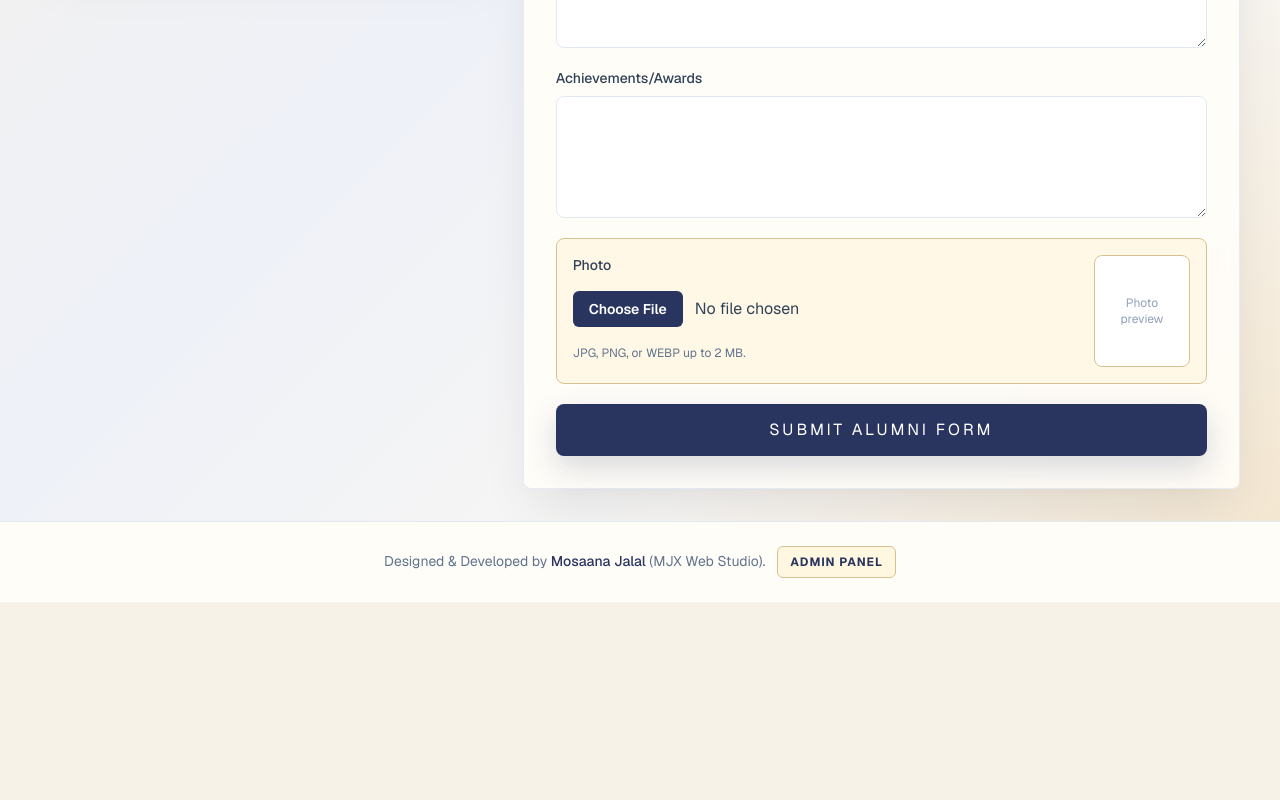
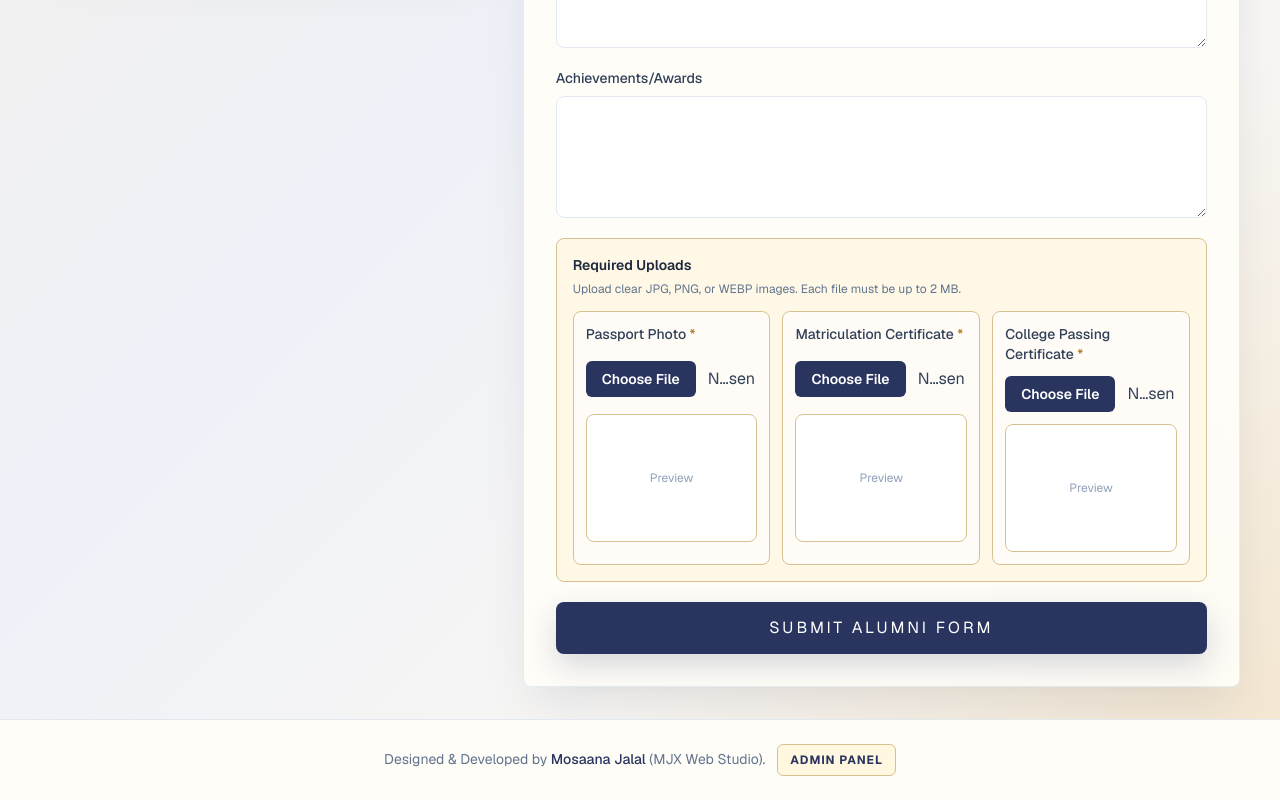
Before and after one commit to Mosanna-Jalal/gbm-alumnae, a Next.js app: page / in a window 1280 px wide. Shown: the part 768-1568 px from the top of the page. Before the commit the page ends 1370 px from the top, so only its background shows below. Built offline with nearby package versions, Linux system fonts and the light colour scheme.

Commit message:
proof fields updated

```diff
--- a/app/admin/admin-dashboard.tsx
+++ b/app/admin/admin-dashboard.tsx
@@ -23,6 +23,16 @@ type Submission = {
   photoUrl: string;
   photoPublicId: string;
   photoSize: number | string;
+  matriculationCertificateName: string;
+  matriculationCertificatePreviewUrl: string;
+  matriculationCertificateUrl: string;
+  matriculationCertificatePublicId: string;
+  matriculationCertificateSize: number | string;
+  collegePassingCertificateName: string;
+  collegePassingCertificatePreviewUrl: string;
+  collegePassingCertificateUrl: string;
+  collegePassingCertificatePublicId: string;
+  collegePassingCertificateSize: number | string;
   sheetStatus: string;
 };
 
@@ -49,6 +59,48 @@ const columns: Array<{
   { key: "photoUrl", label: "Photograph URL" },
   { key: "photoPublicId", label: "Cloudinary Public ID" },
   { key: "photoSize", label: "Photo Size" },
+  {
+    key: "matriculationCertificatePreviewUrl",
+    label: "Matriculation Certificate",
+    exportable: false,
+  },
+  {
+    key: "matriculationCertificateName",
+    label: "Matriculation Certificate File",
+  },
+  {
+    key: "matriculationCertificateUrl",
+    label: "Matriculation Certificate URL",
+  },
+  {
+    key: "matriculationCertificatePublicId",
+    label: "Matriculation Certificate Public ID",
+  },
+  {
+    key: "matriculationCertificateSize",
+    label: "Matriculation Certificate Size",
+  },
+  {
+    key: "collegePassingCertificatePreviewUrl",
+    label: "College Passing Certificate",
+    exportable: false,
+  },
+  {
+    key: "collegePassingCertificateName",
+    label: "College Passing Certificate File",
+  },
+  {
+    key: "collegePassingCertificateUrl",
+    label: "College Passing Certificate URL",
+  },
+  {
+    key: "collegePassingCertificatePublicId",
+    label: "College Passing Certificate Public ID",
+  },
+  {
+    key: "collegePassingCertificateSize",
+    label: "College Passing Certificate Size",
+  },
   { key: "sheetStatus", label: "Sheet Sync" },
 ];
 
@@ -68,6 +120,12 @@ export function AdminDashboard() {
           : "",
         photoSize: submission.photoSize
           ? `${Math.round(Number(submission.photoSize) / 1024)} KB`
+          : "",
+        matriculationCertificateSize: submission.matriculationCertificateSize
+          ? `${Math.round(Number(submission.matriculationCertificateSize) / 1024)} KB`
+          : "",
+        collegePassingCertificateSize: submission.collegePassingCertificateSize
+          ? `${Math.round(Number(submission.collegePassingCertificateSize) / 1024)} KB`
           : "",
       })),
     [submissions],
@@ -228,23 +286,23 @@ export function AdminDashboard() {
                           key={column.key}
                           className="max-w-[280px] border-b border-r border-white/10 px-3 py-3 align-top text-zinc-200 last:border-r-0"
                         >
-                          {column.key === "photoPreviewUrl" &&
-                          submission.photoPreviewUrl ? (
+                          {isPreviewColumn(column.key) &&
+                          submission[column.key] ? (
                             // eslint-disable-next-line @next/next/no-img-element
                             <img
-                              src={submission.photoPreviewUrl}
-                              alt={`${submission.name} passport photograph`}
-                              className="h-20 w-16 rounded-md border border-white/10 object-cover"
+                              src={String(submission[column.key])}
+                              alt={`${submission.name} ${column.label.toLowerCase()}`}
+                              className="h-20 w-28 rounded-md border border-white/10 bg-white object-contain"
                             />
-                          ) : column.key === "photoUrl" &&
-                            submission.photoUrl ? (
+                          ) : isUrlColumn(column.key) &&
+                            submission[column.key] ? (
                             <a
-                              href={submission.photoUrl}
+                              href={String(submission[column.key])}
                               target="_blank"
                               rel="noopener noreferrer"
                               className="text-amber-200 underline-offset-4 hover:underline"
                             >
-                              View photo
+                              View file
                             </a>
                           ) : (
                             submission[column.key]
@@ -271,3 +329,19 @@ export function AdminDashboard() {
     </div>
   );
 }
+
+function isPreviewColumn(key: keyof Submission) {
+  return (
+    key === "photoPreviewUrl" ||
+    key === "matriculationCertificatePreviewUrl" ||
+    key === "collegePassingCertificatePreviewUrl"
+  );
+}
+
+function isUrlColumn(key: keyof Submission) {
+  return (
+    key === "photoUrl" ||
+    key === "matriculationCertificateUrl" ||
+    key === "collegePassingCertificateUrl"
+  );
+}
--- a/app/api/alumni/route.ts
+++ b/app/api/alumni/route.ts
@@ -59,13 +59,26 @@ function signCloudinaryParams(
   return crypto.createHash("sha1").update(`${payload}${apiSecret}`).digest("hex");
 }
 
-async function uploadPhoto(file: FormDataEntryValue | null) {
+function hasUpload(file: FormDataEntryValue | null) {
+  return file instanceof File && file.size > 0;
+}
+
+async function uploadPhoto(
+  file: FormDataEntryValue | null,
+  {
+    folder = "gbm-alumni/passport-photos",
+    label = "Photograph",
+  }: {
+    folder?: string;
+    label?: string;
+  } = {},
+) {
   if (!(file instanceof File) || file.size === 0) {
     return undefined;
   }
 
   if (file.size > 2 * 1024 * 1024) {
-    throw new Error("Photograph must be smaller than 2 MB.");
+    throw new Error(`${label} must be smaller than 2 MB.`);
   }
 
   const { cloudName, apiKey, apiSecret } = getCloudinaryConfig();
@@ -74,7 +87,6 @@ async function uploadPhoto(file: FormDataEntryValue | null) {
     throw new Error("Cloudinary is not configured on the server.");
   }
 
-  const folder = "gbm-alumni/passport-photos";
   const timestamp = Math.round(Date.now() / 1000);
   const signature = signCloudinaryParams({ folder, timestamp }, apiSecret);
   const uploadForm = new FormData();
@@ -128,8 +140,12 @@ async function syncGoogleSheet(
       sheetId: process.env.GOOGLE_SHEET_ID,
       submittedAt: new Date().toISOString(),
       ...payload,
-      photo: payload.photo
-        ? payload.photo.url
+      photo: payload.photo ? payload.photo.url : "",
+      matriculationCertificate: payload.matriculationCertificate
+        ? payload.matriculationCertificate.url
+        : "",
+      collegePassingCertificate: payload.collegePassingCertificate
+        ? payload.collegePassingCertificate.url
         : "",
     }),
   });
@@ -144,6 +160,13 @@ async function syncGoogleSheet(
 export async function POST(request: Request) {
   try {
     const formData = await request.formData();
+    const photoFile = formData.get("photo");
+    const matriculationCertificateFile = formData.get(
+      "matriculationCertificate",
+    );
+    const collegePassingCertificateFile = formData.get(
+      "collegePassingCertificate",
+    );
     const payload: AlumniSubmissionInput = {
       name: clean(formData.get("name")),
       dateOfBirth: clean(formData.get("dateOfBirth")),
@@ -157,17 +180,39 @@ export async function POST(request: Request) {
       whatsapp: clean(formData.get("whatsapp")),
       presentAddress: clean(formData.get("presentAddress")),
       achievements: clean(formData.get("achievements")),
-      photo: await uploadPhoto(formData.get("photo")),
     };
 
     const missing = requiredFields.filter((field) => !payload[field]);
 
-    if (missing.length > 0) {
+    if (
+      missing.length > 0 ||
+      !hasUpload(photoFile) ||
+      !hasUpload(matriculationCertificateFile) ||
+      !hasUpload(collegePassingCertificateFile)
+    ) {
       return Response.json(
         { ok: false, message: "Please complete all required fields." },
         { status: 400 },
       );
     }
+
+    payload.photo = await uploadPhoto(photoFile, {
+      label: "Passport photograph",
+    });
+    payload.matriculationCertificate = await uploadPhoto(
+      matriculationCertificateFile,
+      {
+        folder: "gbm-alumni/certificates/matriculation",
+        label: "Matriculation certificate",
+      },
+    );
+    payload.collegePassingCertificate = await uploadPhoto(
+      collegePassingCertificateFile,
+      {
+        folder: "gbm-alumni/certificates/college-passing",
+        label: "College passing certificate",
+      },
+    );
 
     await getMongoConnection();
 
--- a/app/components/alumni-form.tsx
+++ b/app/components/alumni-form.tsx
@@ -18,6 +18,11 @@ type Status = {
   message: string;
 };
 
+type FilePreviewKey =
+  | "photo"
+  | "matriculationCertificate"
+  | "collegePassingCertificate";
+
 export function AlumniForm({
   whatsappGroupLink,
 }: {
@@ -29,15 +34,43 @@ export function AlumniForm({
     message: "",
   });
   const [isSubmitting, setIsSubmitting] = useState(false);
-  const [photoPreview, setPhotoPreview] = useState("");
+  const [filePreviews, setFilePreviews] = useState<Record<FilePreviewKey, string>>({
+    photo: "",
+    matriculationCertificate: "",
+    collegePassingCertificate: "",
+  });
+  const filePreviewsRef = useRef(filePreviews);
 
   useEffect(() => {
     return () => {
-      if (photoPreview) {
-        URL.revokeObjectURL(photoPreview);
+      Object.values(filePreviewsRef.current).forEach((previewUrl) => {
+        if (previewUrl) {
+          URL.revokeObjectURL(previewUrl);
+        }
+      });
+    };
+  }, []);
+
+  function handleFilePreview(
+    key: FilePreviewKey,
+    event: React.ChangeEvent<HTMLInputElement>,
+  ) {
+    const file = event.target.files?.[0];
+
+    setFilePreviews((current) => {
+      if (current[key]) {
+        URL.revokeObjectURL(current[key]);
       }
-    };
-  }, [photoPreview]);
+
+      const next = {
+        ...current,
+        [key]: file ? URL.createObjectURL(file) : "",
+      };
+      filePreviewsRef.current = next;
+
+      return next;
+    });
+  }
 
   async function handleSubmit(event: React.FormEvent<HTMLFormElement>) {
     event.preventDefault();
@@ -56,7 +89,22 @@ export function AlumniForm({
       }
 
       formRef.current?.reset();
-      setPhotoPreview("");
+      setFilePreviews((current) => {
+        Object.values(current).forEach((previewUrl) => {
+          if (previewUrl) {
+            URL.revokeObjectURL(previewUrl);
+          }
+        });
+
+        const next = {
+          photo: "",
+          matriculationCertificate: "",
+          collegePassingCertificate: "",
+        };
+        filePreviewsRef.current = next;
+
+        return next;
+      });
       setStatus({ tone: "success", message: data.message });
     } catch (error) {
       setStatus({
@@ -114,42 +162,44 @@ export function AlumniForm({
       <Textarea label="Present Address" name="presentAddress" required />
       <Textarea label="Achievements/Awards" name="achievements" />
 
-      <div className="grid gap-3 rounded-lg border border-[#d8c190] bg-[#fff7df]/70 p-3 sm:grid-cols-[1fr_auto] sm:p-4">
-        <label className="grid gap-3">
-          <span className="text-sm font-medium text-slate-700">
-            Photo
-          </span>
-          <input
+      <div className="grid gap-3 rounded-lg border border-[#d8c190] bg-[#fff7df]/70 p-3 sm:p-4">
+        <div>
+          <p className="text-sm font-semibold text-slate-800">
+            Required Uploads
+          </p>
+          <p className="mt-1 text-xs leading-5 text-slate-500">
+            Upload clear JPG, PNG, or WEBP images. Each file must be up to 2 MB.
+          </p>
+        </div>
+        <div className="grid gap-3 lg:grid-cols-3">
+          <FileUpload
+            label="Passport Photo"
             name="photo"
-            type="file"
-            accept="image/png,image/jpeg,image/webp"
-            onChange={(event) => {
-              const file = event.target.files?.[0];
-
-              if (photoPreview) {
-                URL.revokeObjectURL(photoPreview);
-              }
-
-              setPhotoPreview(file ? URL.createObjectURL(file) : "");
-            }}
-            className="w-full min-w-0 text-sm text-slate-700 file:mb-2 file:mr-3 file:rounded-md file:border-0 file:bg-[#29345f] file:px-3 file:py-2 file:text-sm file:font-semibold file:text-white hover:file:bg-[#1d274e] sm:file:mb-0 sm:file:px-4"
+            previewUrl={filePreviews.photo}
+            previewAlt="Selected passport photograph preview"
+            onChange={(event) => handleFilePreview("photo", event)}
+            required
           />
-          <span className="text-xs leading-5 text-slate-500">
-            JPG, PNG, or WEBP up to 2 MB.
-          </span>
-        </label>
-
-        <div className="grid h-28 w-24 place-items-center overflow-hidden rounded-lg border border-[#d8c190] bg-white text-center text-xs text-slate-400">
-          {photoPreview ? (
-            // eslint-disable-next-line @next/next/no-img-element
-            <img
-              src={photoPreview}
-              alt="Selected passport photograph preview"
-              className="h-full w-full object-cover"
-            />
-          ) : (
-            <span className="px-3">Photo preview</span>
-          )}
+          <FileUpload
+            label="Matriculation Certificate"
+            name="matriculationCertificate"
+            previewUrl={filePreviews.matriculationCertificate}
+            previewAlt="Selected matriculation certificate preview"
+            onChange={(event) =>
+              handleFilePreview("matriculationCertificate", event)
+            }
+            required
+          />
+          <FileUpload
+            label="College Passing Certificate"
+            name="collegePassingCertificate"
+            previewUrl={filePreviews.collegePassingCertificate}
+            previewAlt="Selected college passing certificate preview"
+            onChange={(event) =>
+              handleFilePreview("collegePassingCertificate", event)
+            }
+            required
+          />
         </div>
       </div>
 
@@ -258,6 +308,53 @@ function Textarea({
   );
 }
 
+function FileUpload({
+  label,
+  name,
+  previewUrl,
+  previewAlt,
+  onChange,
+  required = false,
+}: {
+  label: string;
+  name: string;
+  previewUrl: string;
+  previewAlt: string;
+  onChange: (event: React.ChangeEvent<HTMLInputElement>) => void;
+  required?: boolean;
+}) {
+  return (
+    <div className="grid gap-3 rounded-lg border border-[#d8c190] bg-white/70 p-3">
+      <label className="grid gap-3">
+        <span className="text-sm font-medium text-slate-700">
+          {label} {required ? <Required /> : null}
+        </span>
+        <input
+          name={name}
+          type="file"
+          accept="image/png,image/jpeg,image/webp"
+          required={required}
+          onChange={onChange}
+          className="w-full min-w-0 text-sm text-slate-700 file:mb-2 file:mr-3 file:rounded-md file:border-0 file:bg-[#29345f] file:px-3 file:py-2 file:text-sm file:font-semibold file:text-white hover:file:bg-[#1d274e] sm:file:mb-0 sm:file:px-4"
+        />
+      </label>
+
+      <div className="grid h-32 w-full place-items-center overflow-hidden rounded-lg border border-[#d8c190] bg-white text-center text-xs text-slate-400">
+        {previewUrl ? (
+          // eslint-disable-next-line @next/next/no-img-element
+          <img
+            src={previewUrl}
+            alt={previewAlt}
+            className="h-full w-full object-contain"
+          />
+        ) : (
+          <span className="px-3">Preview</span>
+        )}
+      </div>
+    </div>
+  );
+}
+
 function Required() {
   return <span className="text-[#b47a23]">*</span>;
 }
--- a/app/lib/alumni.ts
+++ b/app/lib/alumni.ts
@@ -27,6 +27,8 @@ const submissionSchema = new Schema(
     presentAddress: { type: String, required: true, trim: true },
     achievements: { type: String, trim: true },
     photo: photoSchema,
+    matriculationCertificate: photoSchema,
+    collegePassingCertificate: photoSchema,
     sheetSync: {
       status: {
         type: String,
@@ -60,6 +62,22 @@ export type AlumniSubmissionInput = {
     publicId: string;
     dataUrl?: string;
   };
+  matriculationCertificate?: {
+    name: string;
+    type: string;
+    size: number;
+    url: string;
+    publicId: string;
+    dataUrl?: string;
+  };
+  collegePassingCertificate?: {
+    name: string;
+    type: string;
+    size: number;
+    url: string;
+    publicId: string;
+    dataUrl?: string;
+  };
 };
 
 export const AlumniSubmission =
```
Also changed, not shown: app/api/admin/submissions/route.ts (+24 -0 lines).
